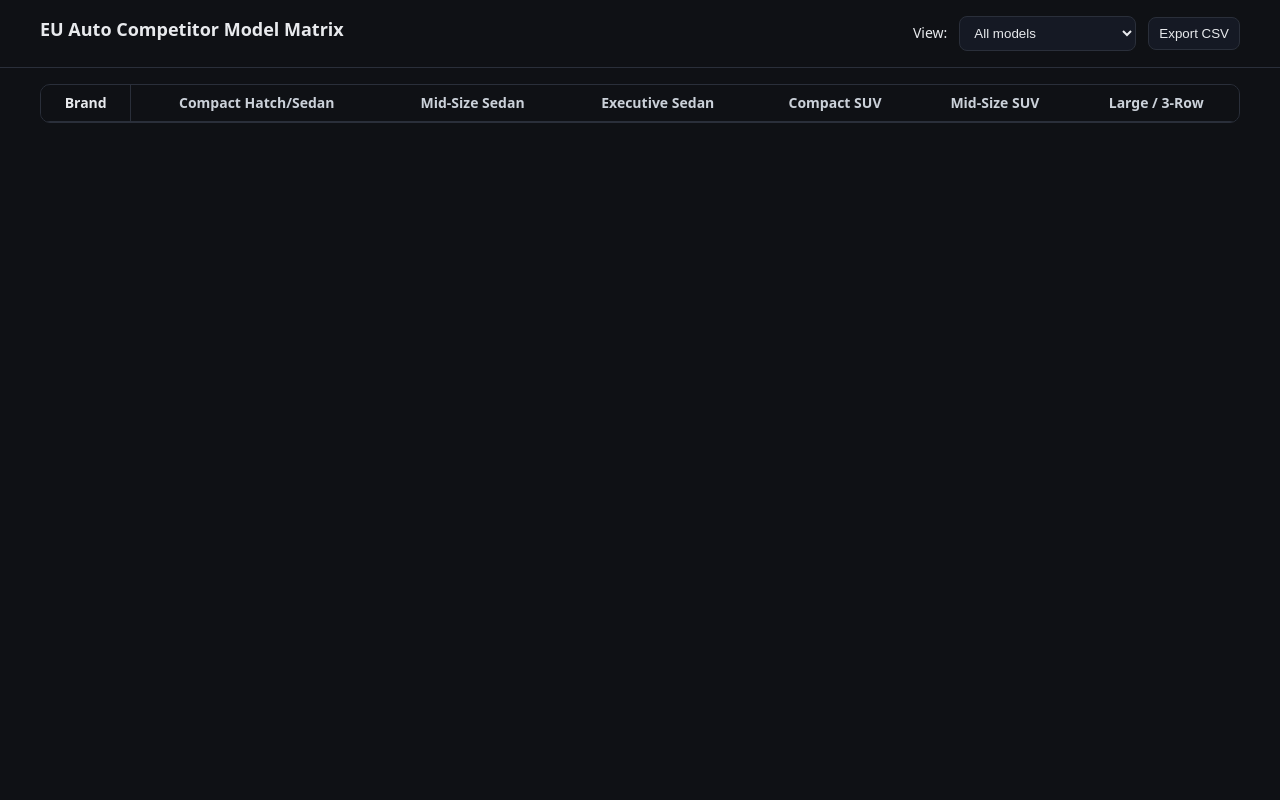
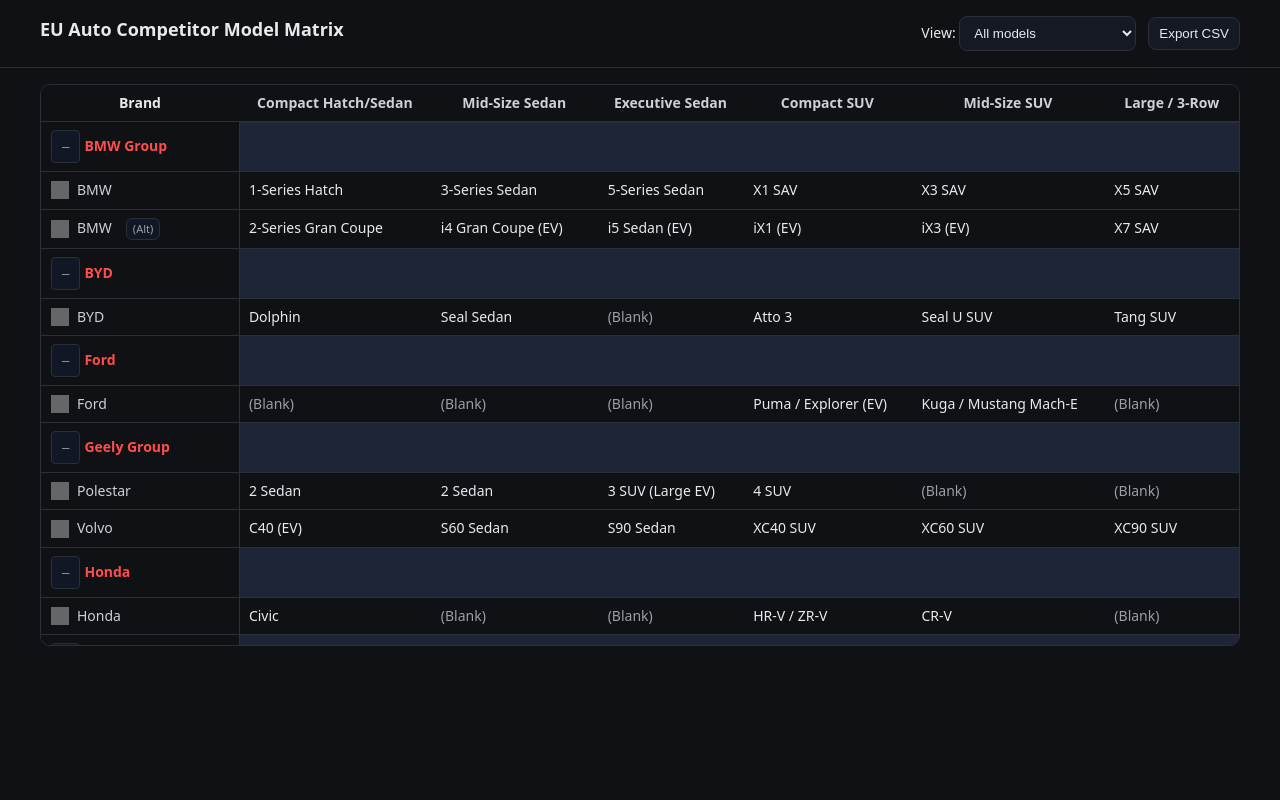
Before and after one commit to aceg-pl/car, a plain HTML site: page index.html in a window 1280 px wide. Drawn offline with Linux system fonts and the light colour scheme; grey boxes are pictures that could not be loaded.

Commit message:
Update index.html

```diff
--- a/index.html
+++ b/index.html
@@ -6,22 +6,21 @@
 <meta name="viewport" content="width=device-width,initial-scale=1">
 <style>
   :root{
-    --bg:#0f1115; --fg:#e8eaed; --muted:#9aa0a6; --line:#2a2f3a;
+    --bg:#0f1115;--fg:#e8eaed;--muted:#9aa0a6;--line:#2a2f3a;
   }
   html,body{height:100%}
   body{margin:0;background:var(--bg);color:var(--fg);font:14px/1.45 system-ui,-apple-system,Segoe UI,Roboto,Arial}
   header{position:sticky;top:0;background:#0f1115;z-index:30;border-bottom:1px solid var(--line)}
   .wrap{max-width:1200px;margin:0 auto;padding:16px}
   .row{display:flex;gap:12px;align-items:center}
-  h1{font-size:18px;margin:0 0 8px 0;font-weight:600;flex:1 1 auto}
+  h1{font-size:18px;margin:0 0 8px 0;font-weight:600;flex:1}
   select,button{background:#151924;color:var(--fg);border:1px solid var(--line);padding:8px 10px;border-radius:8px;cursor:pointer}
-  .grid{overflow:auto;max-height:70vh;border:1px solid var(--line);border-radius:10px;background:#0f1115;position:relative}
-  table{width:100%;border-collapse:separate;border-spacing:0;margin:0}
-  th,td{border-bottom:1px solid var(--line);padding:8px 10px;vertical-align:middle;background:#0f1115}
+  .grid{overflow:auto;max-height:70vh;border:1px solid var(--line);border-radius:10px;background:#0f1115}
+  table{width:100%;border-collapse:separate;border-spacing:0}
+  th,td{border-bottom:1px solid var(--line);padding:8px 10px;vertical-align:middle}
   tbody tr:hover td{background:#131824}
-  thead th{position:sticky;top:0;z-index:20;background:#0f1115;box-shadow:0 1px 0 0 #2a2f3a}
-  #matrixTable th:first-child,#matrixTable td:first-child{position:sticky;left:0;z-index:10;background:#0f1115;box-shadow:1px 0 0 #2a2f3a;white-space:nowrap}
-  #matrixTable thead th:first-child{z-index:25}
+  thead th{position:sticky;top:0;background:#0f1115;z-index:20;box-shadow:0 1px 0 0 #2a2f3a}
+  #matrixTable th:first-child,#matrixTable td:first-child{position:sticky;left:0;background:#0f1115;z-index:10;white-space:nowrap;box-shadow:1px 0 0 #2a2f3a}
   .seg{white-space:nowrap;color:#cbd1d9;font-weight:600}
   .brandcell{display:flex;align-items:center;gap:8px;white-space:nowrap}
   .brandname{color:#cbd1d9;text-decoration:none}
@@ -29,10 +28,10 @@
   .tag{font-size:11px;padding:2px 6px;border:1px solid var(--line);border-radius:6px;background:#121725;color:#9aa0a6;margin-left:6px}
   .model{color:var(--fg)}
   .blank{color:#9aa0a6}
-  .icon{width:18px;height:18px;display:inline-block;vertical-align:middle;filter:invert(90%) sepia(5%) saturate(200%) hue-rotate(180deg) brightness(95%) contrast(90%)}
-  .group-row td{background:#1e2536;color:#ff4d4d;font-weight:600;border-bottom:1px solid var(--line);}
-  .group-row td:first-child{position:sticky;left:0;z-index:16;box-shadow:1px 0 0 #2a2f3a;white-space:nowrap;background:#1e2536;padding:8px 6px;}
-  .group-toggle{cursor:pointer;user-select:none;margin-right:4px;display:inline-block;width:1.1em;text-align:center;border:1px solid var(--line);border-radius:4px;background:#121725;color:#9aa0a6;line-height:1em;padding:2px;}
+  .icon{width:18px;height:18px;display:inline-block;filter:invert(90%) sepia(5%) saturate(200%) hue-rotate(180deg) brightness(95%) contrast(90%)}
+  .group-row td{background:#1e2536;color:#ff4d4d;font-weight:600}
+  .group-row td:first-child{position:sticky;left:0;background:#1e2536;z-index:16;box-shadow:1px 0 0 #2a2f3a}
+  .group-toggle{cursor:pointer;border:1px solid var(--line);border-radius:4px;background:#121725;color:#9aa0a6;margin-right:4px}
 </style>
 </head>
 <body>
@@ -40,7 +39,7 @@
   <div class="wrap">
     <div class="row">
       <h1>EU Auto Competitor Model Matrix</h1>
-      <label for="viewSelect">View:</label>
+      <label>View:
         <select id="viewSelect">
           <option value="all">All models</option>
           <option value="seg0">Compact Hatch/Sedan</option>
@@ -50,15 +49,14 @@
           <option value="seg4">Mid-Size SUV</option>
           <option value="seg5">Large / 3-Row</option>
         </select>
+      </label>
       <button id="downloadCsvBtn">Export CSV</button>
     </div>
   </div>
 </header>
 
 <div class="wrap">
-  <div class="grid">
-    <table id="matrixTable"><thead></thead><tbody></tbody></table>
-  </div>
+  <div class="grid"><table id="matrixTable"><thead></thead><tbody></tbody></table></div>
 </div>
 
 <script>
@@ -66,41 +64,78 @@
 const ICON_CDN='https://cdn.jsdelivr.net/npm/simple-icons@latest/icons/';
 const ICON_SLUG={"Audi":"audi","BMW":"bmw","Mercedes":"mercedes","Tesla":"tesla","Volvo":"volvo","Lexus":"lexus","Genesis":"genesis","Porsche":"porsche","Jaguar":"jaguar","Land Rover":"landrover","Alfa Romeo":"alfaromeo","Polestar":"polestar","Nio":"nio","BYD":"byd","Lucid":"lucid","Volkswagen":"volkswagen","Škoda":"skoda","Cupra":"cupra","Peugeot":"peugeot","Citroën":"citroen","Hyundai":"hyundai","Kia":"kia","Mazda":"mazda","Ford":"ford","Honda":"honda","Toyota":"toyota","Renault":"renault","Opel":"opel","Vauxhall":"vauxhall","Dacia":"dacia","SEAT":"seat","Nissan":"nissan","Suzuki":"suzuki","Mitsubishi":"mitsubishi","Subaru":"subaru","DS":"dsautomobiles","Jeep":"jeep","Fiat":"fiat","MG":"mg"};
 
-  /* ✅ Added block for official Polish brand sites */
 const BRAND_PL_URL={"Audi":"https://www.audi.pl/","BMW":"https://www.bmw.pl/","Mercedes":"https://www.mercedes-benz.pl/","Tesla":"https://www.tesla.com/pl_pl/","Volvo":"https://www.volvocars.com/pl/","Lexus":"https://www.lexus-polska.pl/","Genesis":"https://www.genesis.com/pl/","Porsche":"https://www.porsche.pl/","Jaguar":"https://www.jaguar.pl/","Land Rover":"https://www.landrover.pl/","Alfa Romeo":"https://www.alfaromeo.pl/","Polestar":"https://www.polestar.com/pl/","Nio":"https://www.nio.com/","BYD":"https://bydauto.pl/","Lucid":"https://lucidmotors.com/","Volkswagen":"https://www.volkswagen.pl/","Škoda":"https://www.skoda.pl/","Cupra":"https://www.cupraofficial.pl/","Peugeot":"https://www.peugeot.pl/","Citroën":"https://www.citroen.pl/","Hyundai":"https://www.hyundai.pl/","Kia":"https://www.kia.com/pl/","Mazda":"https://www.mazda.pl/","Ford":"https://www.ford.pl/","Honda":"https://www.honda.pl/","Toyota":"https://www.toyota.pl/","Renault":"https://www.renault.pl/","Opel":"https://www.opel.pl/","Vauxhall":"https://www.opel.pl/","Dacia":"https://www.dacia.pl/","SEAT":"https://www.seat.pl/","Nissan":"https://www.nissan.pl/","Suzuki":"https://auto.suzuki.pl/","Mitsubishi":"https://www.mitsubishi.pl/","Subaru":"https://www.subaru.pl/","DS":"https://www.dsautomobiles.pl/","Jeep":"https://www.jeep.pl/","Fiat":"https://www.fiat.pl/","MG":"https://mgmotor.pl/"};
 
 const SEGMENTS=["Compact Hatch/Sedan","Mid-Size Sedan","Executive Sedan","Compact SUV","Mid-Size SUV","Large / 3-Row"];
-  const DATA={ /* keep your full DATA set here unchanged */ };
-  const GROUPS={ /* keep your full GROUPS map here unchanged */ };
 
-  function iconURL(base){const s=ICON_SLUG[base];return s?ICON_CDN+s+'.svg':null;}
+const DATA={
+"Audi":["A3 Hatch / Sedan","A4 Sedan","A6 Sedan","Q3 SUV","Q5 SUV","Q7 SUV"],
+"BMW":["1-Series Hatch","3-Series Sedan","5-Series Sedan","X1 SAV","X3 SAV","X5 SAV"],
+"BMW (Alt)":["2-Series Gran Coupe","i4 Gran Coupe (EV)","i5 Sedan (EV)","iX1 (EV)","iX3 (EV)","X7 SAV"],
+"Mercedes":["A-Class Hatch","C-Class Sedan","E-Class Sedan","GLA SUV","GLC SUV","GLE SUV"],
+"Mercedes (Alt)":["CLA-Class Sedan","CLE-Class","EQE Sedan (EV)","EQA (EV)","EQC (EV)","EQS SUV (EV)"],
+"Tesla":["Model 3 (Entry)","Model 3 (Core)","Model S","Model Y (Entry)","Model Y (Core)","Model X"],
+"Volvo":["C40 (EV)","S60 Sedan","S90 Sedan","XC40 SUV","XC60 SUV","XC90 SUV"],
+"Lexus":["CT 200h","IS Sedan","ES Sedan","UX Crossover","NX Crossover","RX SUV"],
+"Genesis":["(Blank)","G70 Sedan","G80 Sedan","GV60 (EV)","GV70 SUV","GV80 SUV"],
+"Porsche":["(Blank)","(Blank)","Panamera","Macan","Cayenne","Cayenne Coupe"],
+"Jaguar":["(Blank)","XE Sedan","XF Sedan","E-Pace SUV","F-Pace SUV","I-Pace (EV)"],
+"Land Rover":["(Blank)","(Blank)","(Blank)","Discovery Sport","Range Rover Velar","Discovery"],
+"Alfa Romeo":["Giulietta","Giulia Sedan","(Blank)","Tonale","Stelvio SUV","(Blank)"],
+"Polestar":["2 Sedan","2 Sedan","3 SUV (Large EV)","4 SUV","(Blank)","(Blank)"],
+"BYD":["Dolphin","Seal Sedan","(Blank)","Atto 3","Seal U SUV","Tang SUV"],
+"Volkswagen":["Golf Hatch","Passat Sedan/Estate","Arteon","T-Roc","Tiguan","Touareg"],
+"Škoda":["Octavia","Superb","Superb","Kamiq","Karoq","Kodiaq"],
+"Cupra":["Leon","Leon","(Blank)","Formentor","Tavascan (EV)","(Blank)"],
+"Peugeot":["308 Hatch","508 Sedan/SW","(Blank)","2008","3008","5008"],
+"Citroën":["C4","C5 X","(Blank)","C3 Aircross","C5 Aircross","(Blank)"],
+"Hyundai":["i30","Ioniq 6 (EV)","(Blank)","Kona","Tucson","Santa Fe"],
+"Kia":["Ceed","EV6 (EV)","(Blank)","Niro","Sportage","Sorento"],
+"Mazda":["3","6","(Blank)","CX-30","CX-5","CX-60/CX-80"],
+"Ford":["(Blank)","(Blank)","(Blank)","Puma / Explorer (EV)","Kuga / Mustang Mach-E","(Blank)"],
+"Honda":["Civic","(Blank)","(Blank)","HR-V / ZR-V","CR-V","(Blank)"],
+"Toyota":["Corolla","Camry","(Blank)","C-HR","RAV4 / bZ4X","Highlander"],
+"Renault":["Clio / Mégane E-Tech","(Blank)","(Blank)","Captur / Austral","Austral / Espace","(Blank)"],
+"Opel":["Corsa","Astra","(Blank)","Mokka","Grandland","(Blank)"],
+"Dacia":["Sandero","(Blank)","(Blank)","Duster","Jogger","(Blank)"],
+"SEAT":["Ibiza / Leon","Leon","(Blank)","Arona","Ateca","(Blank)"],
+"Nissan":["(Blank)","(Blank)","(Blank)","Juke","Qashqai","X-Trail"],
+"Suzuki":["Swift","(Blank)","(Blank)","Vitara","S-Cross","(Blank)"],
+"Mitsubishi":["(Blank)","(Blank)","(Blank)","ASX","Eclipse Cross","(Blank)"],
+"Subaru":["(Blank)","(Blank)","(Blank)","Crosstrek","Forester","(Blank)"],
+"DS":["DS 3","DS 4","(Blank)","DS 3","DS 7","(Blank)"],
+"Jeep":["(Blank)","(Blank)","(Blank)","Avenger","Compass","(Blank)"],
+"Fiat":["500e / 600e","(Blank)","(Blank)","600e","500X (legacy)","(Blank)"],
+"MG":["MG4","(Blank)","(Blank)","ZS","Marvel R","(Blank)"]
+};
+
+const GROUPS={"Audi":"VW Group","Volkswagen":"VW Group","Škoda":"VW Group","SEAT":"VW Group","Cupra":"VW Group","Porsche":"VW Group","BMW":"BMW Group","Mercedes":"Mercedes Group","Peugeot":"Stellantis","Citroën":"Stellantis","DS":"Stellantis","Opel":"Stellantis","Fiat":"Stellantis","Jeep":"Stellantis","Alfa Romeo":"Stellantis","Hyundai":"Hyundai Motor","Kia":"Hyundai Motor","Genesis":"Hyundai Motor","Toyota":"Toyota Group","Lexus":"Toyota Group","Nissan":"Nissan–Mitsubishi","Mitsubishi":"Nissan–Mitsubishi","Renault":"Renault Group","Dacia":"Renault Group","Jaguar":"JLR","Land Rover":"JLR","Volvo":"Geely Group","Polestar":"Geely Group","MG":"SAIC","Ford":"Ford","Mazda":"Mazda","Honda":"Honda","BYD":"BYD","Tesla":"Tesla"};
+
+function iconURL(b){const s=ICON_SLUG[b];return s?ICON_CDN+s+'.svg':null;}
 function groupKeyFor(base){return GROUPS[base]||'Other';}
 function baseBrands(){const s=new Set();Object.keys(DATA).forEach(k=>s.add(k.replace(/\s*\(.*\)$/,'')));return [...s].sort((a,b)=>a.localeCompare(b));}
 function brandRows(base){const ks=Object.keys(DATA).filter(k=>k===base||k.startsWith(base+' '));const o=k=>k.includes('(Alt)')?1:k.includes('(Addl)')?2:0;return ks.sort((a,b)=>o(a)-o(b));}
 const viewSelect=document.getElementById('viewSelect'),thead=document.querySelector('thead'),tbody=document.querySelector('tbody');const collapsed=new Map();
 
 function renderHeader(){
-    thead.innerHTML='';
-    const tr=document.createElement('tr');
+thead.innerHTML='';const tr=document.createElement('tr');
 tr.innerHTML='<th>Brand</th>'+SEGMENTS.map(s=>`<th><div class=seg>${s}</div></th>`).join('');
 thead.appendChild(tr);
 }
 
 function renderBody(){
 tbody.innerHTML='';
-    const {value:v}=viewSelect;const all=v==='all',seg=parseInt(v.replace('seg',''))||0;
+const {value:v}=viewSelect;const all=v==='all';
 const byGroup={};baseBrands().forEach(b=>(byGroup[groupKeyFor(b)]??=[]).push(b));
 for(const g of Object.keys(byGroup).sort()){
 const trG=document.createElement('tr');trG.className='group-row';
-      const td=document.createElement('td');
-      const btn=document.createElement('button');btn.className='group-toggle';btn.textContent='–';
-      td.append(btn,g);trG.appendChild(td);
-      for(let i=0;i<6;i++)trG.appendChild(document.createElement('td'));tbody.appendChild(trG);
+const td=document.createElement('td');const btn=document.createElement('button');btn.className='group-toggle';btn.textContent='–';
+td.append(btn,g);trG.appendChild(td);for(let i=0;i<6;i++)trG.appendChild(document.createElement('td'));tbody.appendChild(trG);
+
 byGroup[g].forEach(base=>{
 brandRows(base).forEach(k=>{
 const tr=document.createElement('tr');const tdB=document.createElement('td');
 const ico=iconURL(base);const img=ico?`<img class="icon" src="${ico}" alt="${base}">`:'';
-          /* ✅ modified brand name only */
 const href=BRAND_PL_URL[base];
 const brandEl=href?`<a class="brandname" href="${href}" target="_blank" rel="noopener">${base}</a>`:`<span class="brandname">${base}</span>`;
 tdB.innerHTML=`<div class="brandcell">${img}${brandEl}${k!==base?`<span class="tag">${k.replace(base,'').trim()}</span>`:''}</div>`;
```
Lines whose indentation alone changed are shown as unchanged.
